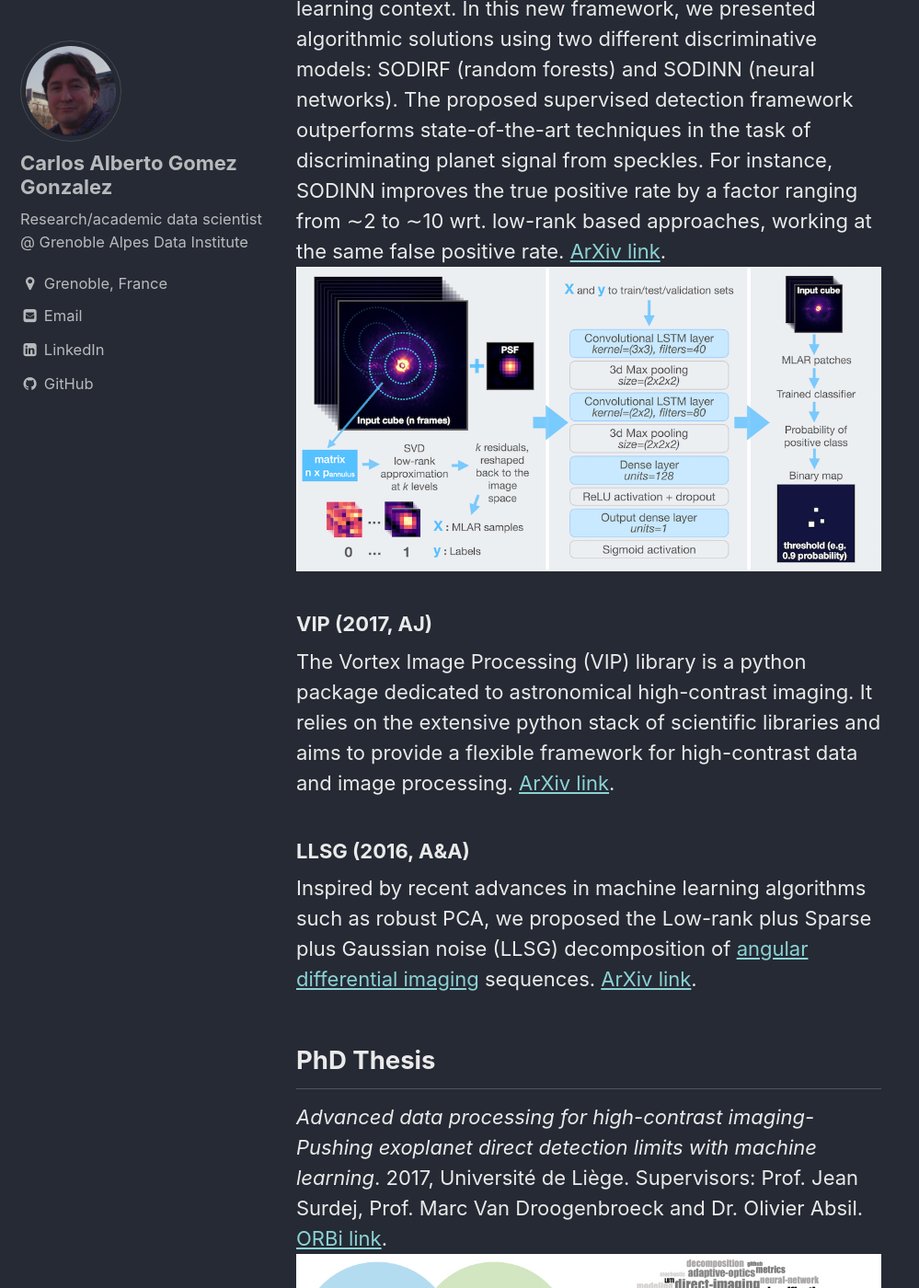
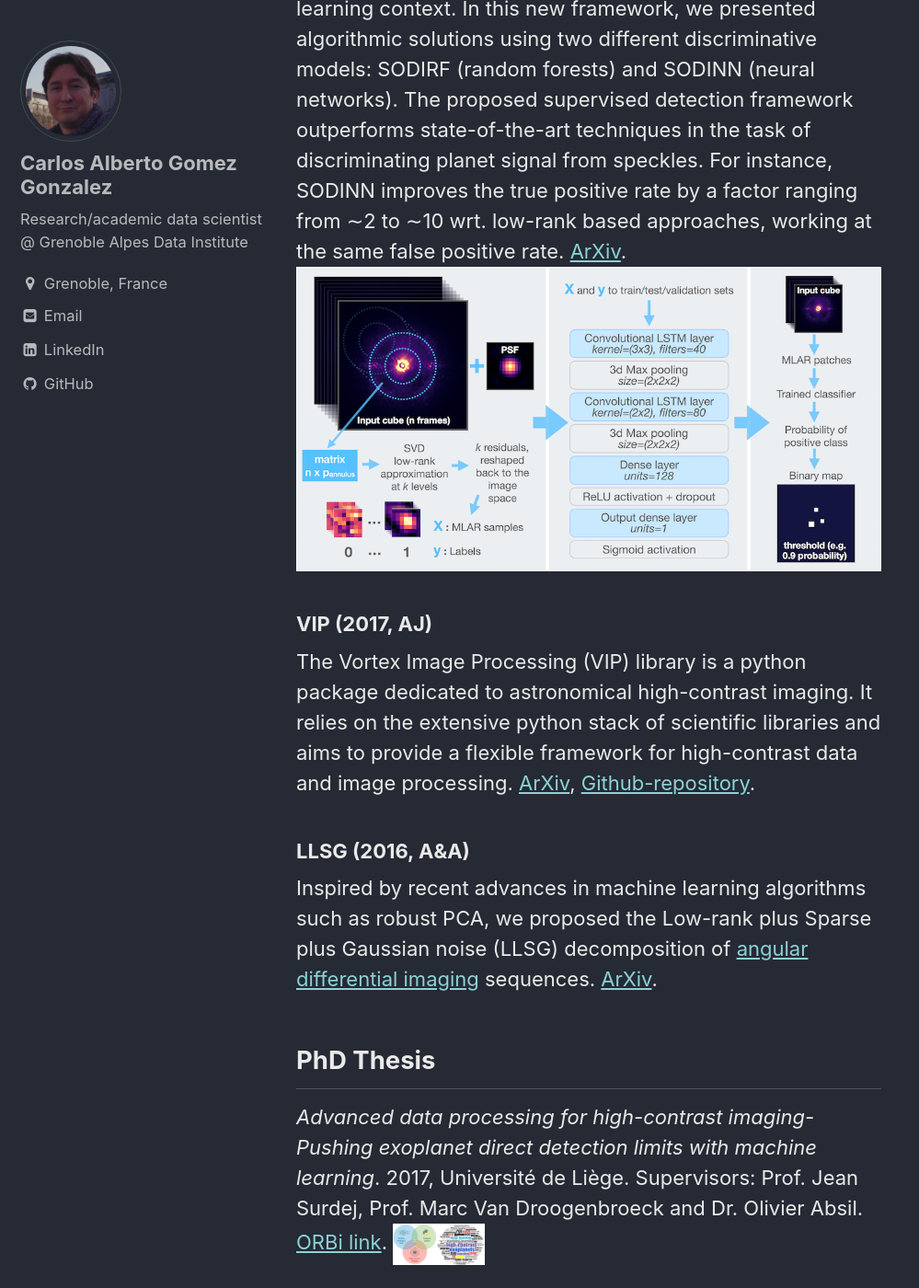
Before and after one commit to carlos-gg/carlos-gg.github.io, a Jekyll site: the page built from _pages/publications.md, in a window 1280 px wide and 1400 px high, scrolled down 746 px. Shown: the whole window at 92% size, without its empty margins (0-999 px from the left). Built offline with Jekyll 4.4.1, drawn with Linux system fonts in a browser that asks for light colours.

Commit message:
no message

```diff
--- a/_pages/publications.md
+++ b/_pages/publications.md
@@ -10,16 +10,16 @@ For a complete list of publications take a look at my [CV](https://carlgogo.gith
 ## Refereed 1st-author publications
 
 ### Supervised detection of exoplanets (2017, A&A)
-We reformulate the exoplanet detection task (for [angular differential imaging](https://vimeo.com/125547220) sequences) building on well-established machine learning techniques to take high-contrast imaing post-processing from an unsupervised to a supervised learning context. In this new framework, we presented algorithmic solutions using two different discriminative models: SODIRF (random forests) and SODINN (neural networks). The proposed supervised detection framework outperforms state-of-the-art techniques in the task of discriminating planet signal from speckles. For instance, SODINN improves the true positive rate by a factor ranging from ∼2 to ∼10 wrt. low-rank based approaches, working at the same false positive rate. [ArXiv link](https://arxiv.org/abs/1712.02841).
+We reformulate the exoplanet detection task (for [angular differential imaging](https://vimeo.com/125547220) sequences) building on well-established machine learning techniques to take high-contrast imaing post-processing from an unsupervised to a supervised learning context. In this new framework, we presented algorithmic solutions using two different discriminative models: SODIRF (random forests) and SODINN (neural networks). The proposed supervised detection framework outperforms state-of-the-art techniques in the task of discriminating planet signal from speckles. For instance, SODINN improves the true positive rate by a factor ranging from ∼2 to ∼10 wrt. low-rank based approaches, working at the same false positive rate. [ArXiv](https://arxiv.org/abs/1712.02841).
 ![SODINN framework](/assets/images/sodinn.png)
 
 ### VIP (2017, AJ)
-The Vortex Image Processing (VIP) library is a python package dedicated to astronomical high-contrast imaging. It relies on the extensive python stack of scientific libraries and aims to provide a flexible framework for high-contrast data and image processing. [ArXiv link](https://arxiv.org/abs/1705.06184).
+The Vortex Image Processing (VIP) library is a python package dedicated to astronomical high-contrast imaging. It relies on the extensive python stack of scientific libraries and aims to provide a flexible framework for high-contrast data and image processing. [ArXiv](https://arxiv.org/abs/1705.06184), [Github-repository](https://github.com/vortex-exoplanet/VIP).
 
 ### LLSG (2016, A&A)
-Inspired by recent advances in machine learning algorithms such as robust PCA, we proposed the Low-rank plus Sparse plus Gaussian noise (LLSG) decomposition of [angular differential imaging](https://vimeo.com/125547220) sequences. [ArXiv link](https://arxiv.org/abs/1602.08381).
+Inspired by recent advances in machine learning algorithms such as robust PCA, we proposed the Low-rank plus Sparse plus Gaussian noise (LLSG) decomposition of [angular differential imaging](https://vimeo.com/125547220) sequences. [ArXiv](https://arxiv.org/abs/1602.08381).
 
 
 ## PhD Thesis
 _Advanced data processing for high-contrast imaging-Pushing exoplanet direct detection limits with machine learning_. 2017, Université de Liège. Supervisors: Prof. Jean Surdej, Prof. Marc Van Droogenbroeck and Dr. Olivier Absil. [ORBi link](http://orbi.ulg.ac.be/handle/2268/214337).
-![Thesis](/assets/images/thesis.jpg)
+![Thesis](/assets/images/thesis.jpg){:width="100px"}
```
